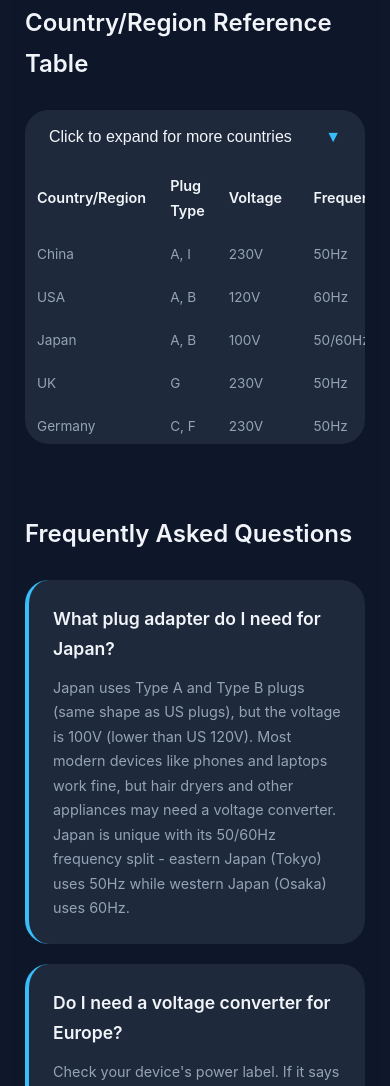
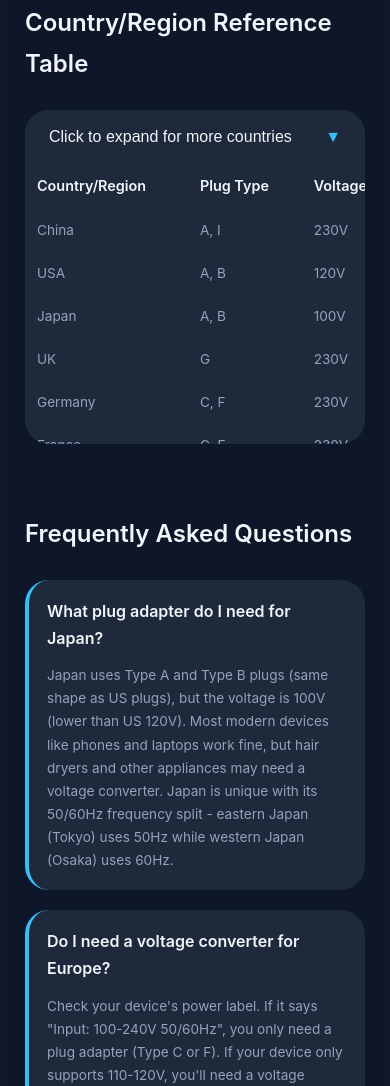
Before and after one commit to agent-vik/power-plug-guide, a plain HTML site: page index.html in a window 390 px wide. Shown: the part 10914-12000 px from the top of the page. Drawn offline with Linux system fonts and the light colour scheme.

Commit message:
refactor: 整理文档目录结构并修复移动端横向滚动问题
- 将 RESEARCH.md 和 SEO-STRATEGY.md 移动到 docs/ 目录
- 添加 overflow-x: hidden 防止移动端横向滚动
- 添加移动端 FAQ 样式优化
- 添加表格容器响应式处理

```diff
--- a/index.html
+++ b/index.html
@@ -773,6 +773,45 @@
         /* Smooth scroll */
         html {
             scroll-behavior: smooth;
+        }
+
+        /* Prevent horizontal scroll on mobile */
+        html, body {
+            overflow-x: hidden;
+            max-width: 100vw;
+        }
+
+        /* Ensure all elements stay within viewport */
+        * {
+            box-sizing: border-box;
+        }
+
+        img {
+            max-width: 100%;
+            height: auto;
+        }
+
+        /* Mobile FAQ fix */
+        @media (max-width: 768px) {
+            .faq-item {
+                padding: 18px;
+            }
+
+            .faq-item h3 {
+                font-size: 1rem;
+            }
+
+            .faq-item p {
+                font-size: 0.85rem;
+            }
+
+            .table-container {
+                overflow-x: auto;
+            }
+
+            .comparison-table {
+                min-width: 500px;
+            }
         }
     </style>
 </head>
```
Also changed, not shown: docs/RESEARCH.md (renamed from RESEARCH.md), docs/SEO-STRATEGY.md (renamed from SEO-STRATEGY.md).
